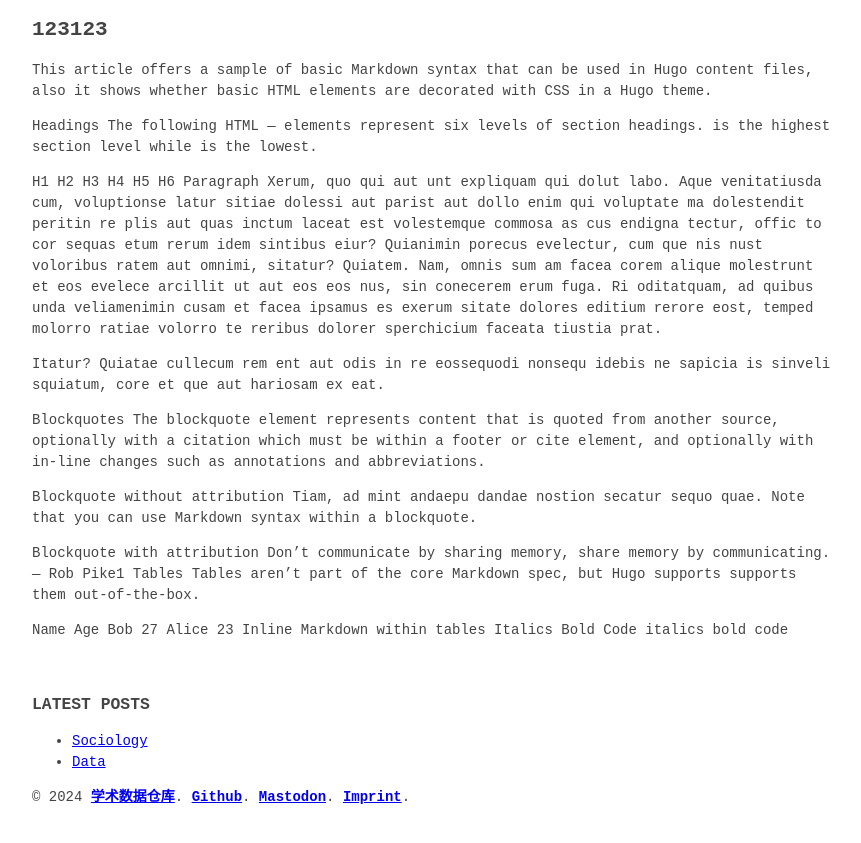
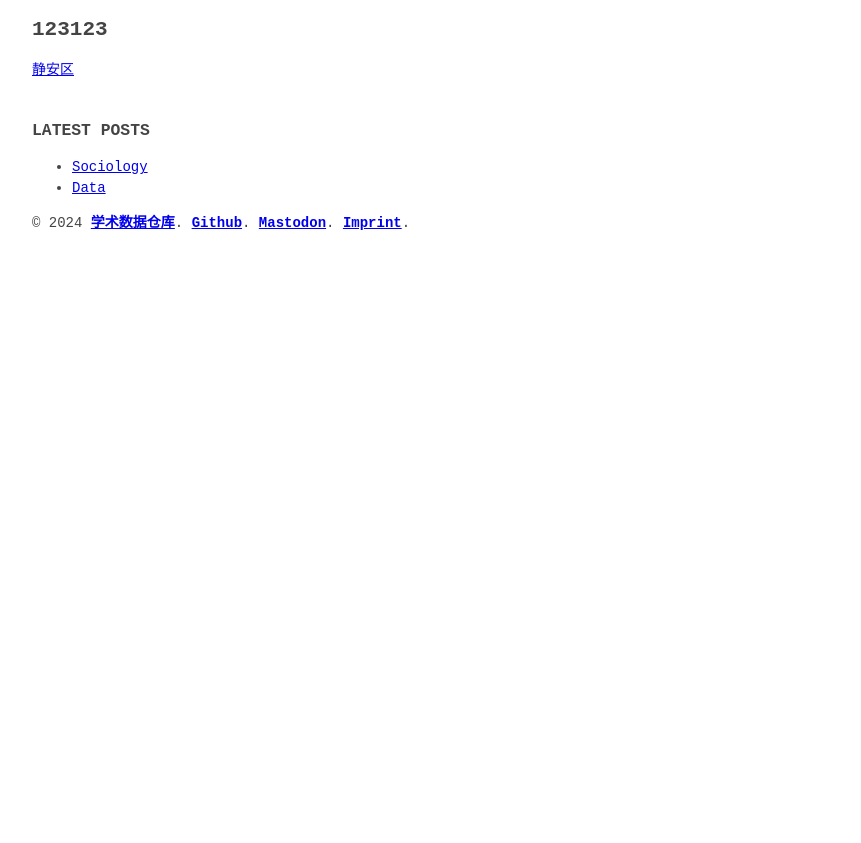
Before and after one commit to valuskawu/valuskawu.github.io, a plain HTML site: page post/sociology/index.html in a window 1280 px wide. Shown: the part 257-1100 px from the top of the page, without its empty margins (208-1069 px from the left). After the commit the page ends 800 px from the top, so only its background shows below. Drawn offline with Linux system fonts and the light colour scheme.

Commit message:
城市更新

```diff
--- a/post/sociology/index.html
+++ b/post/sociology/index.html
@@ -43,32 +43,7 @@
 
 			<div>
 				<h2 id="123123">123123</h2>
-<p>This article offers a sample of basic Markdown syntax that can be used in Hugo content files, also it shows whether basic HTML elements are decorated with CSS in a Hugo theme.</p>
-<p>Headings
-The following HTML <!-- raw HTML omitted -->—<!-- raw HTML omitted --> elements represent six levels of section headings. <!-- raw HTML omitted --> is the highest section level while <!-- raw HTML omitted --> is the lowest.</p>
-<p>H1
-H2
-H3
-H4
-H5
-H6
-Paragraph
-Xerum, quo qui aut unt expliquam qui dolut labo. Aque venitatiusda cum, voluptionse latur sitiae dolessi aut parist aut dollo enim qui voluptate ma dolestendit peritin re plis aut quas inctum laceat est volestemque commosa as cus endigna tectur, offic to cor sequas etum rerum idem sintibus eiur? Quianimin porecus evelectur, cum que nis nust voloribus ratem aut omnimi, sitatur? Quiatem. Nam, omnis sum am facea corem alique molestrunt et eos evelece arcillit ut aut eos eos nus, sin conecerem erum fuga. Ri oditatquam, ad quibus unda veliamenimin cusam et facea ipsamus es exerum sitate dolores editium rerore eost, temped molorro ratiae volorro te reribus dolorer sperchicium faceata tiustia prat.</p>
-<p>Itatur? Quiatae cullecum rem ent aut odis in re eossequodi nonsequ idebis ne sapicia is sinveli squiatum, core et que aut hariosam ex eat.</p>
-<p>Blockquotes
-The blockquote element represents content that is quoted from another source, optionally with a citation which must be within a footer or cite element, and optionally with in-line changes such as annotations and abbreviations.</p>
-<p>Blockquote without attribution
-Tiam, ad mint andaepu dandae nostion secatur sequo quae. Note that you can use Markdown syntax within a blockquote.</p>
-<p>Blockquote with attribution
-Don’t communicate by sharing memory, share memory by communicating. — Rob Pike1
-Tables
-Tables aren’t part of the core Markdown spec, but Hugo supports supports them out-of-the-box.</p>
-<p>Name	Age
-Bob	27
-Alice	23
-Inline Markdown within tables
-Italics	Bold	Code
-italics	bold	code</p>
+				<a href="https://ghzyj.sh.gov.cn/ghjh/20220130/dfe269e22a2443828e5c79e556e870df.html">静安区</a>
 
 			</div>
 		</article>
```
Also changed, not shown: 2 other files.
